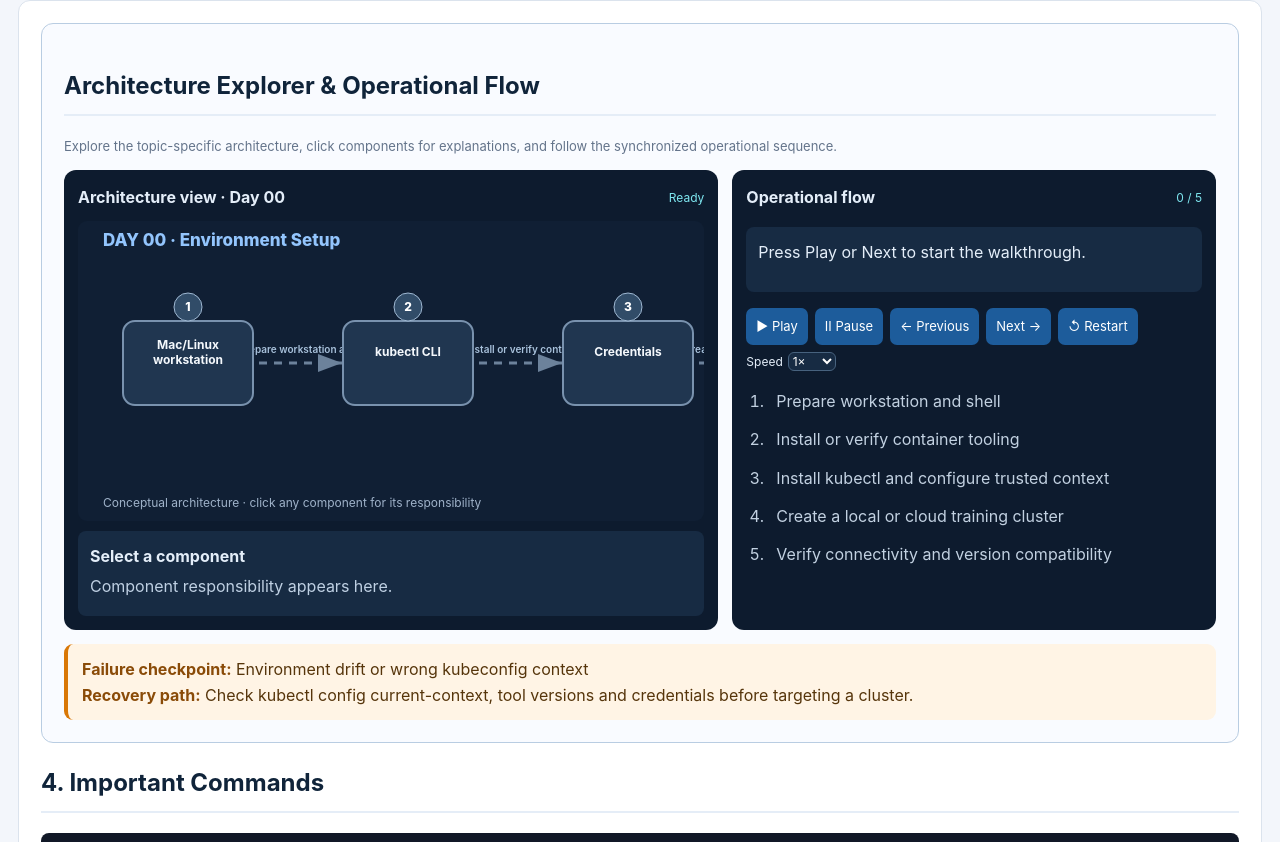
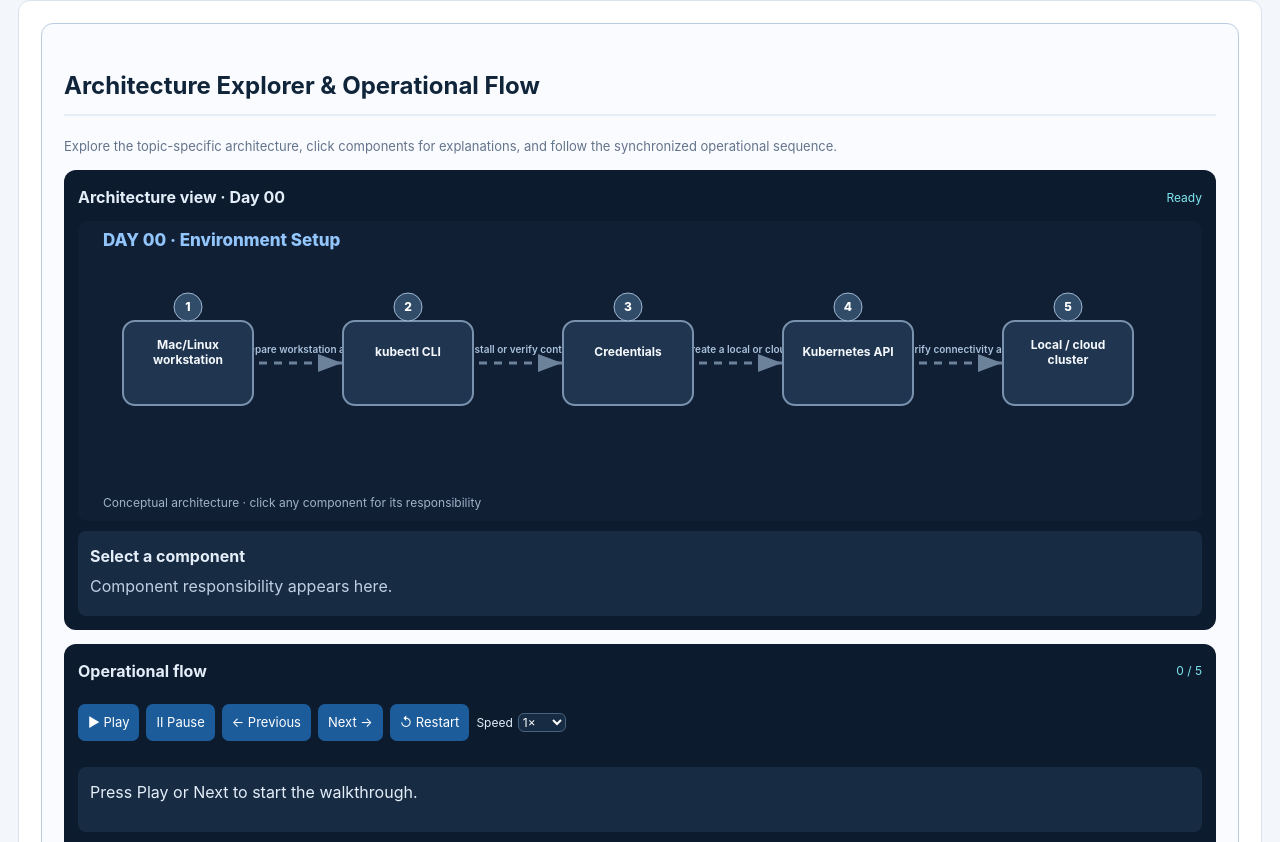
Before and after one commit to Alamgir00/Kubernetes-KubeMindAI-Student-Academy, a plain HTML site: page lessons/Day-00.html in a window 1280 px wide. Shown: the part 2518-3360 px from the top of the page. Drawn offline with Linux system fonts and the light colour scheme.

Commit message:
Update academy with latest vertical architecture layout

```diff
--- a/assets/css/academy.css
+++ b/assets/css/academy.css
@@ -13,3 +13,20 @@ main{max-width:100%;min-width:0}main table{display:block;width:100%;max-width:10
 .km-svg-scroll{max-height:850px;overflow:auto}
 
 .km-resilience-note{margin-top:14px;padding:12px 14px;border-radius:9px;background:#fff4e5;border-left:4px solid #d97706;color:#56350b}.km-resilience-note strong{color:#8a4b08}
+
+/* Academy layout update: full-width architecture first, operational walkthrough below */
+.academy-main{max-width:1440px}
+.km-layout{grid-template-columns:minmax(0,1fr);gap:14px}
+.km-visual,.km-flow{width:100%;min-width:0}
+.km-flow{display:flex;flex-direction:column}
+.km-flow>.km-visual-head{order:0}
+.km-flow>.km-controls{order:1}
+.km-flow>.km-current-step{order:2}
+.km-flow>.km-step-list{order:3}
+.km-step-list{display:grid;grid-template-columns:repeat(3,minmax(0,1fr));gap:10px;list-style:none;counter-reset:km-step;padding:0;margin:12px 0 0}
+.km-step-list li{counter-increment:km-step;display:flex;align-items:center;gap:10px;min-width:0;min-height:54px;padding:10px 12px;background:#18243a;border-radius:10px;color:#cbd5e1}
+.km-step-list li::before{content:counter(km-step) ".";font-weight:800;flex:0 0 auto;color:#cbd5e1}
+.km-step-list li.active{background:#07566a;color:#fff;outline:2px solid #22d3ee}
+.km-step-list li.active::before{color:#fff}
+@media(max-width:900px){.km-step-list{grid-template-columns:repeat(2,minmax(0,1fr))}}
+@media(max-width:560px){.km-step-list{grid-template-columns:minmax(0,1fr)}.km-controls button{flex:1 1 auto}}
```
Also changed, not shown: VALIDATION-REPORT.json (+11 -1 lines).
